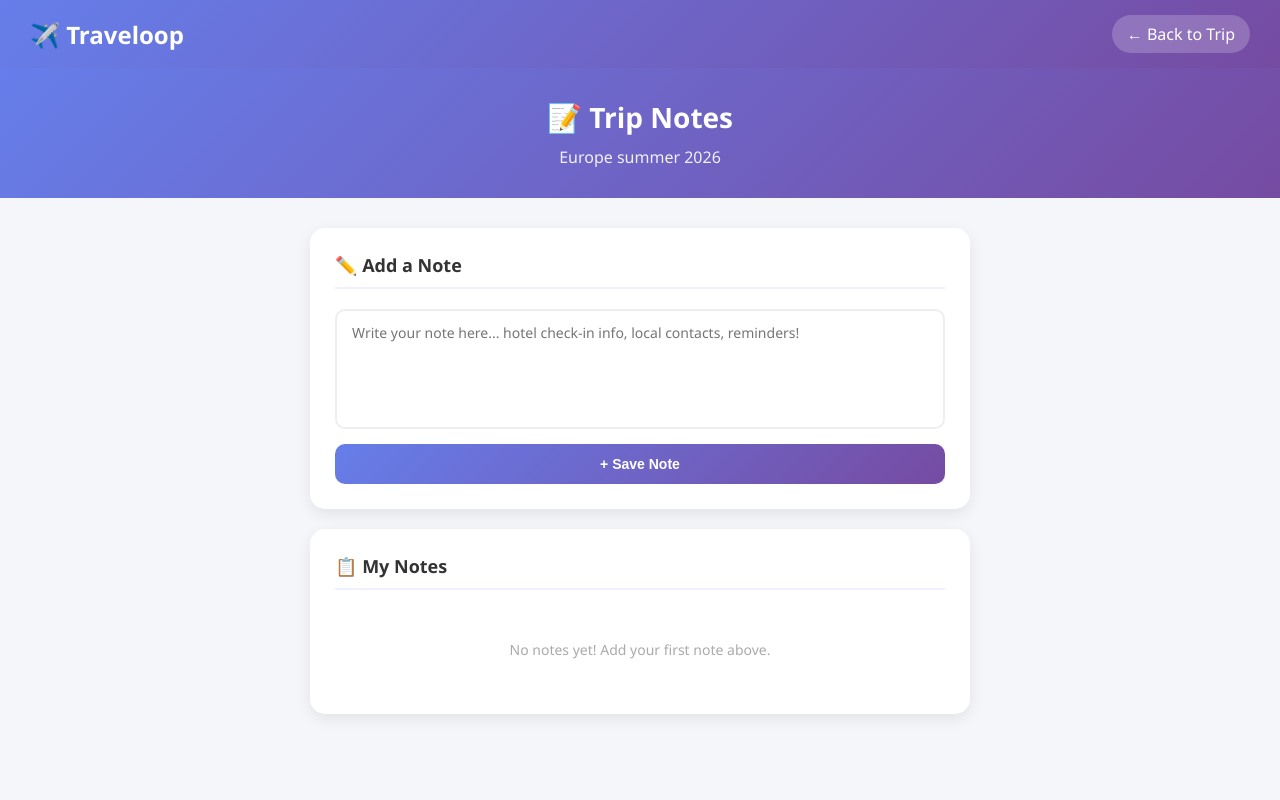
After one commit to beyondtheultimate/traveloop-odoo-hackthon, a Flask app: page /notes/1 in a window 1280 px wide. The commit adds this page. Run offline with Flask 3, Linux system fonts and the light colour scheme; a user stored in the database is signed in; data comes from the database, SQL or seed files in the repository; both versions use the stored data as it was after the commit.

Commit message:
added trip notes and journal feature

```diff
--- a/app.py
+++ b/app.py
@@ -31,6 +31,10 @@ def init_db():
                  trip_id INTEGER,
                  item TEXT,
                  packed INTEGER DEFAULT 0)''')
+    c.execute('''CREATE TABLE IF NOT EXISTS notes
+                (id INTEGER PRIMARY KEY,
+                 trip_id INTEGER,
+                 note TEXT)''')
     conn.commit()
     conn.close()
 
@@ -175,6 +179,33 @@ def delete_trip(trip_id):
     conn.commit()
     conn.close()
     return redirect(url_for('dashboard'))
+@app.route('/notes/<int:trip_id>', methods=['GET', 'POST'])
+def notes(trip_id):
+    if 'user_id' not in session:
+        return redirect(url_for('login'))
+    conn = sqlite3.connect('traveloop.db')
+    c = conn.cursor()
+    if request.method == 'POST':
+        note = request.form['note']
+        c.execute("INSERT INTO notes (trip_id, note) VALUES (?, ?)", (trip_id, note))
+        conn.commit()
+    c.execute("SELECT * FROM notes WHERE trip_id=? ORDER BY id DESC", (trip_id,))
+    notes = c.fetchall()
+    c.execute("SELECT * FROM trips WHERE id=?", (trip_id,))
+    trip = c.fetchone()
+    conn.close()
+    return render_template('notes.html', notes=notes, trip=trip)
+
+@app.route('/delete_note/<int:note_id>/<int:trip_id>')
+def delete_note(note_id, trip_id):
+    if 'user_id' not in session:
+        return redirect(url_for('login'))
+    conn = sqlite3.connect('traveloop.db')
+    c = conn.cursor()
+    c.execute("DELETE FROM notes WHERE id=?", (note_id,))
+    conn.commit()
+    conn.close()
+    return redirect(url_for('notes', trip_id=trip_id))
 if __name__ == '__main__':
     init_db()
     app.run(debug=True)
--- /dev/null
+++ b/templates/notes.html
@@ -0,0 +1,139 @@
+<!DOCTYPE html>
+<html lang="en">
+<head>
+    <meta charset="UTF-8">
+    <meta name="viewport" content="width=device-width, initial-scale=1.0">
+    <title>Traveloop - Trip Notes</title>
+    <style>
+        * { margin: 0; padding: 0; box-sizing: border-box; }
+        body {
+            font-family: 'Segoe UI', sans-serif;
+            background: #f5f6fa;
+            min-height: 100vh;
+        }
+        .navbar {
+            background: linear-gradient(135deg, #667eea, #764ba2);
+            padding: 15px 30px;
+            display: flex;
+            justify-content: space-between;
+            align-items: center;
+            color: white;
+        }
+        .navbar .logo { font-size: 24px; font-weight: bold; }
+        .navbar a {
+            color: white;
+            text-decoration: none;
+            background: rgba(255,255,255,0.2);
+            padding: 8px 15px;
+            border-radius: 20px;
+        }
+        .hero {
+            background: linear-gradient(135deg, #667eea, #764ba2);
+            color: white;
+            padding: 30px;
+            text-align: center;
+        }
+        .hero h1 { font-size: 28px; margin-bottom: 10px; }
+        .hero p { opacity: 0.9; }
+        .container {
+            max-width: 700px;
+            margin: 30px auto;
+            padding: 0 20px;
+        }
+        .card {
+            background: white;
+            border-radius: 15px;
+            padding: 25px;
+            box-shadow: 0 5px 15px rgba(0,0,0,0.08);
+            margin-bottom: 20px;
+        }
+        .card h3 {
+            color: #333;
+            margin-bottom: 20px;
+            font-size: 18px;
+            border-bottom: 2px solid #f0f0ff;
+            padding-bottom: 10px;
+        }
+        textarea {
+            width: 100%;
+            padding: 12px 15px;
+            margin-bottom: 10px;
+            border: 2px solid #eee;
+            border-radius: 10px;
+            font-size: 14px;
+            outline: none;
+            font-family: 'Segoe UI', sans-serif;
+            height: 120px;
+            resize: none;
+        }
+        textarea:focus { border-color: #667eea; }
+        button {
+            width: 100%;
+            padding: 12px;
+            background: linear-gradient(135deg, #667eea, #764ba2);
+            color: white;
+            border: none;
+            border-radius: 10px;
+            font-size: 14px;
+            cursor: pointer;
+            font-weight: bold;
+        }
+        button:hover { opacity: 0.9; }
+        .note-item {
+            background: #f8f9ff;
+            border-radius: 10px;
+            padding: 15px;
+            margin-bottom: 10px;
+            display: flex;
+            justify-content: space-between;
+            align-items: flex-start;
+            gap: 10px;
+        }
+        .note-text { color: #333; font-size: 14px; flex: 1; line-height: 1.5; }
+        .delete-btn {
+            color: #ff4757;
+            text-decoration: none;
+            font-size: 18px;
+            flex-shrink: 0;
+        }
+        .empty-state {
+            text-align: center;
+            padding: 30px;
+            color: #aaa;
+            font-size: 14px;
+        }
+    </style>
+</head>
+<body>
+    <div class="navbar">
+        <div class="logo">✈️ Traveloop</div>
+        <a href="/trip/{{ trip[0] }}">← Back to Trip</a>
+    </div>
+    <div class="hero">
+        <h1>📝 Trip Notes</h1>
+        <p>{{ trip[2] }}</p>
+    </div>
+    <div class="container">
+        <div class="card">
+            <h3>✏️ Add a Note</h3>
+            <form method="POST">
+                <textarea name="note" placeholder="Write your note here... hotel check-in info, local contacts, reminders!" required></textarea>
+                <button type="submit">+ Save Note</button>
+            </form>
+        </div>
+        <div class="card">
+            <h3>📋 My Notes</h3>
+            {% if notes %}
+                {% for note in notes %}
+                <div class="note-item">
+                    <div class="note-text">{{ note[2] }}</div>
+                    <a href="/delete_note/{{ note[0] }}/{{ trip[0] }}" class="delete-btn">🗑️</a>
+                </div>
+                {% endfor %}
+            {% else %}
+                <div class="empty-state">No notes yet! Add your first note above.</div>
+            {% endif %}
+        </div>
+    </div>
+</body>
+</html>
--- a/templates/trip_detail.html
+++ b/templates/trip_detail.html
@@ -151,6 +151,7 @@
     <div class="navbar">
         <div class="logo">✈️ Traveloop</div>
         <a href="/dashboard">← Back</a>
+<a href="/notes/{{ trip[0] }}">📝 Notes</a>
     </div>
     <div class="hero">
         <h1>{{ trip[2] }} 🗺️</h1>
```
Also changed, not shown: traveloop.db.
